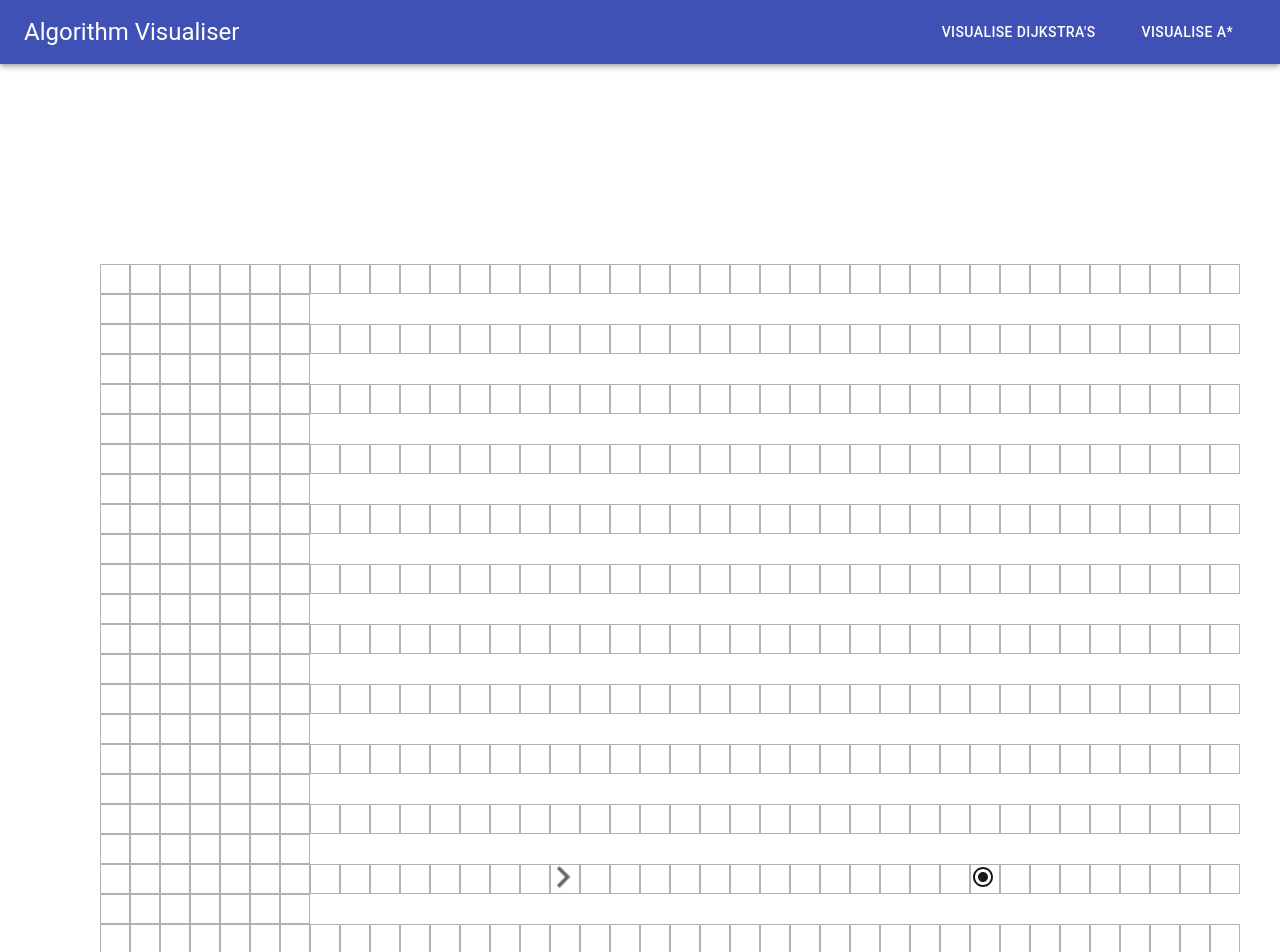
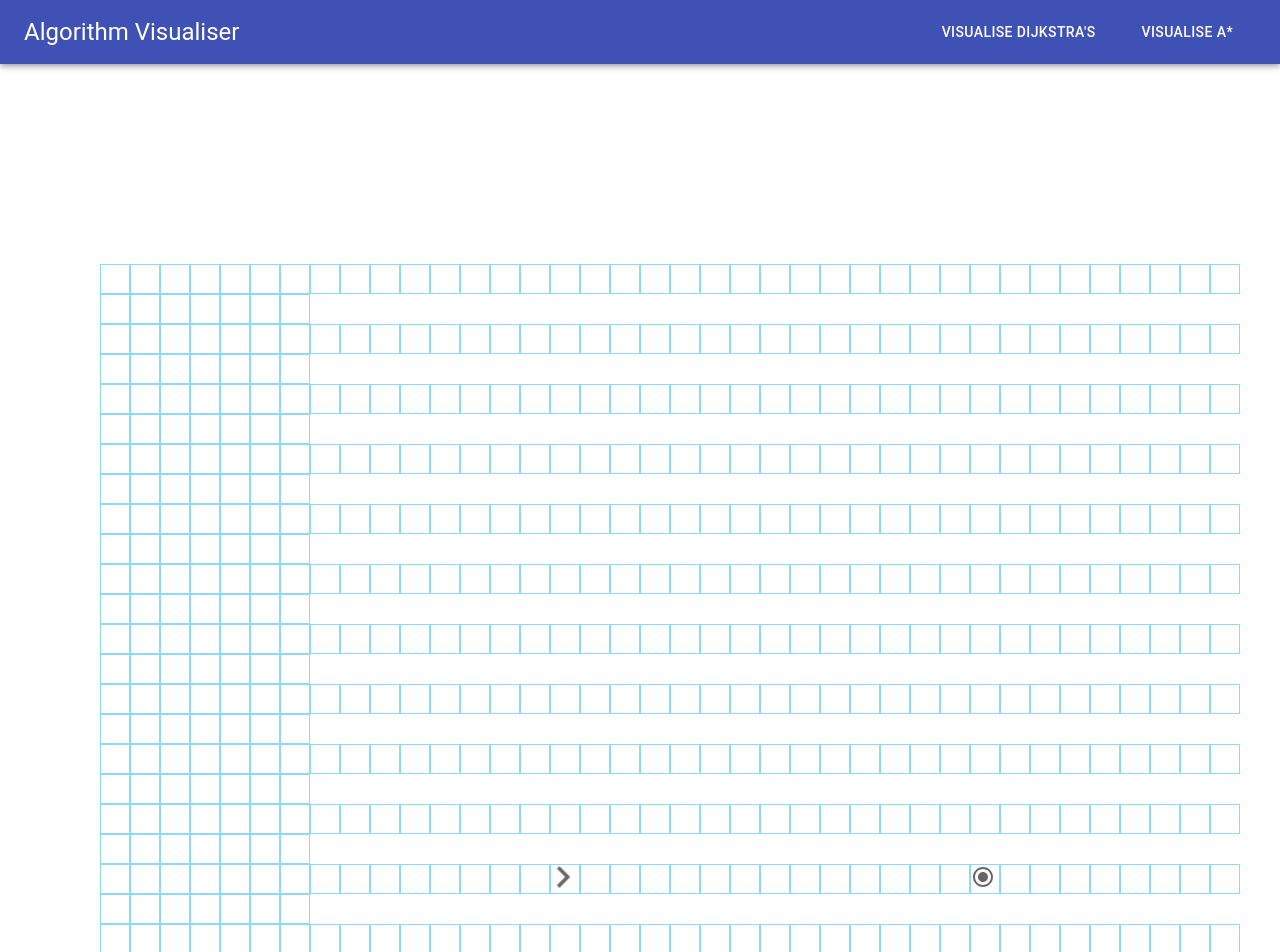
Before and after one commit to BozinovskiDaniel/AlgorithmVisualiser, a React (Create React App) app in the folder client/: page / in a window 1280 px wide. Shown: the top 952 px of the page. Built offline with nearby package versions, Linux system fonts and the light colour scheme; the HTML template or start-up script is replaced by a standard one.

Commit message:
added shortest path animation

```diff
--- a/client/src/scss/PathFinding.scss
+++ b/client/src/scss/PathFinding.scss
@@ -7,7 +7,7 @@
 .node {
   height: 30px;
   width: 30px;
-  border: 1px solid rgba(0, 0, 0, 0.3);
+  border: 1px solid rgba(25, 181, 254, 0.5);
   display: inline-block;
 }
 
@@ -19,15 +19,20 @@
 
 .start-node {
   color: rgba(0, 0, 0, 0.6);
+  position: relative;
+  justify-content: center;
+  align-items: center;
 }
 
 .end-node {
-  color: rgba(0, 0, 0, 0.9);
+  color: rgba(0, 0, 0, 0.6);
 }
 
 .start-icon {
   position: absolute;
-  z-index: 5;
+  width: 100%;
+  height: 100%;
+  z-index: 3;
   animation-name: loadingAnimationStart;
   animation-duration: 1s;
   animation-timing-function: ease-out;
@@ -37,7 +42,9 @@
 
 .end-icon {
   position: absolute;
-  z-index: 5;
+  width: 100%;
+  height: 100%;
+  z-index: 3;
   animation-name: loadingAnimationEnd;
   animation-duration: 1s;
   animation-timing-function: ease-out;
@@ -81,10 +88,6 @@
   }
 }
 
-.shortestPath-node {
-  background-color: #ffff33;
-}
-
 .visited-node {
   animation-name: visitedAnimation;
   animation-duration: 1.5s;
@@ -122,7 +125,7 @@
   background-color: rgb(12, 53, 71);
 }
 
-.node-shortest-path {
+.shortestPath-node {
   animation-name: shortestPath;
   animation-duration: 1.5s;
   animation-timing-function: ease-out;
@@ -135,7 +138,7 @@
 
 @keyframes shortestPath {
   0% {
-    transform: scale(0.6);
+    transform: scale(2);
     background-color: rgb(255, 254, 106);
   }
 
```
